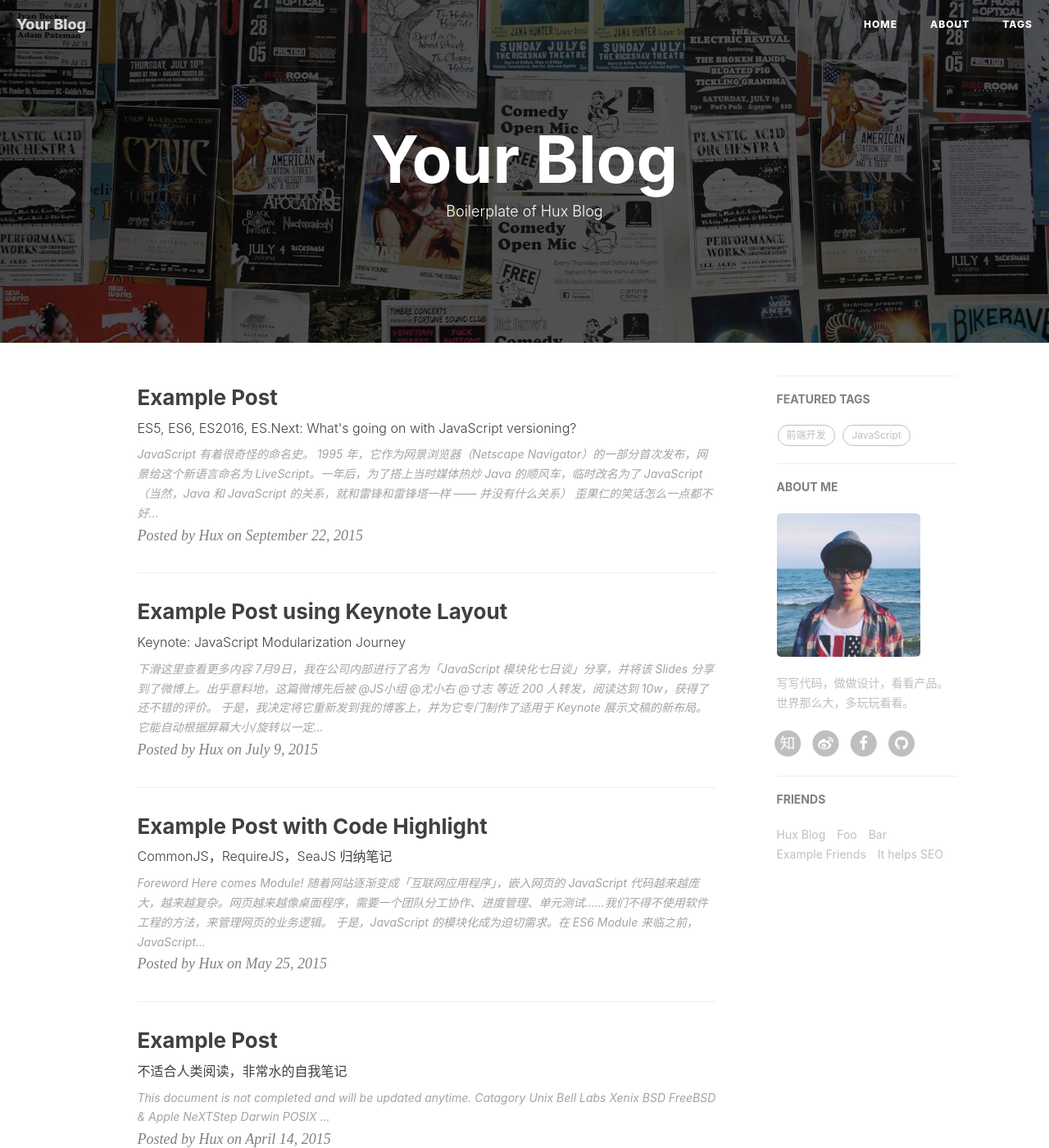
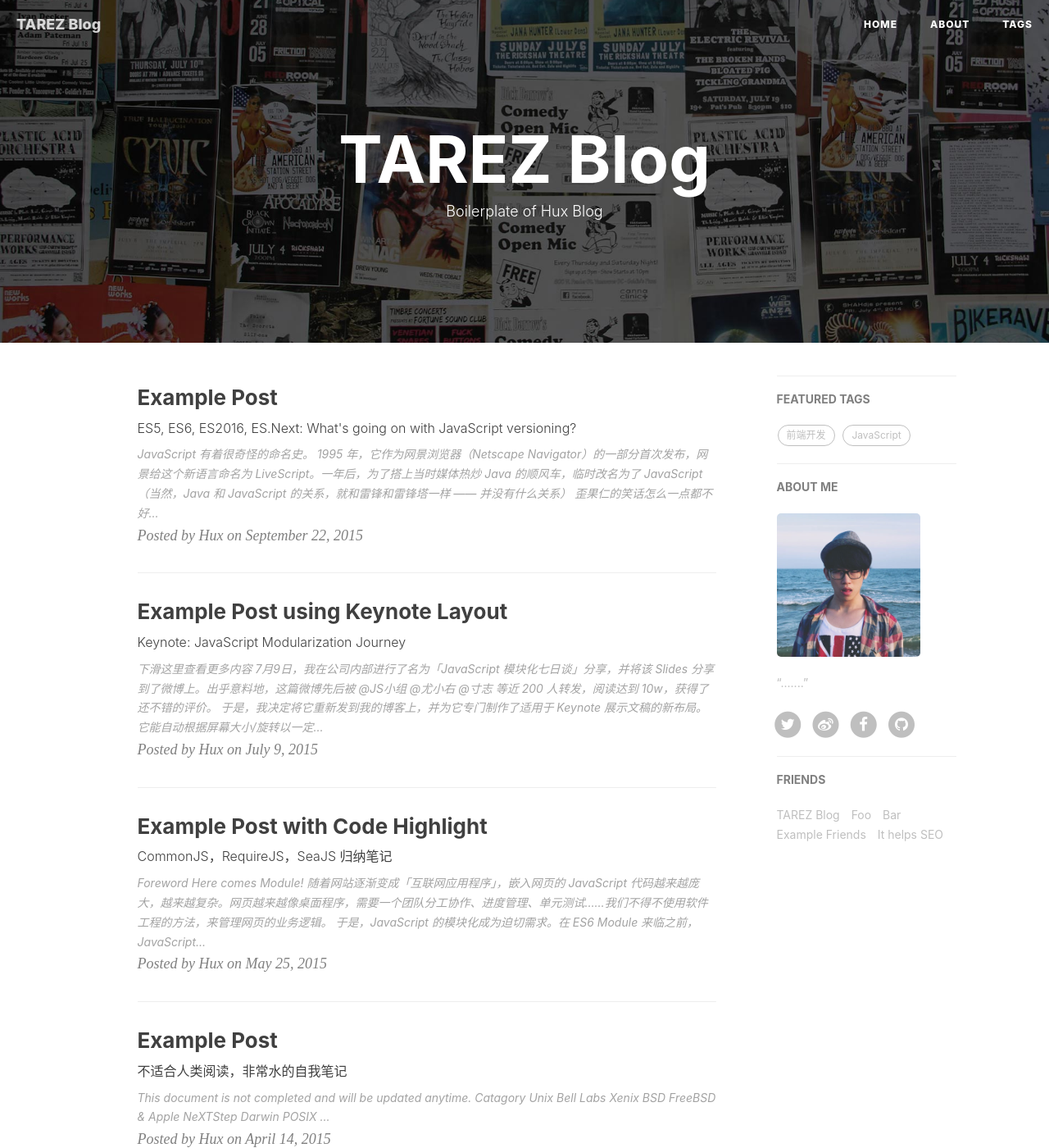
Before and after one commit to tareztest/tareztest.github.io, a Jekyll site: the page built from index.html, in a window 1280 px wide and 1400 px high. Shown: the whole window at 82% size. Built offline with Jekyll 4.4.1, drawn with Linux system fonts in a browser that asks for light colours; nearby versions of some CDN libraries; the list of posts is cut into pages by our own code; comment, search, counter and statistics services are not loaded; some of the changed text lies outside the part shown.

Commit message:
更新信息

```diff
--- a/_config.yml
+++ b/_config.yml
@@ -1,22 +1,22 @@
 # Site settings
-title: Your Blog
-SEOTitle: 你的博客 | Your Blog
+title: TAREZ Blog
+SEOTitle: TAREZ Blog
 header-img: img/home-bg.jpg
-email: huxpro@gmail.com
+email: tareztest@gmail.com
 description: ""
 keyword: ""
-url: "http://huangxuan.me"              # your host, for absolute URL
+url: "http://tarez.github.io"              # your host, for absolute URL
 baseurl: "/huxblog-boilerplate"         # for example, '/blog' if your blog hosted on 'host/blog'
 
 
 
 # SNS settings
 RSS: false
-weibo_username:     huxpro
-zhihu_username:     huxpro
-github_username:    huxpro
-#twitter_username:  huxpro
-facebook_username:  huxpro
+weibo_username:     tareztest
+#zhihu_username:     huxpro
+github_username:    tareztest
+twitter_username:  tareztest
+facebook_username:  tareztest
 
 
 
@@ -68,7 +68,7 @@
 
 # Sidebar settings
 sidebar: true                           # whether or not using Sidebar.
-sidebar-about-description: "写写代码，做做设计，看看产品。世界那么大，多玩玩看看。"
+sidebar-about-description: "“.......”"
 sidebar-avatar: /img/avatar-hux.jpg      # use absolute URL, seeing it's used in both `/` and `/about/`
 
 
@@ -82,8 +82,8 @@
 # Friends
 friends: [
     {
-        title: "Hux Blog",
-        href: "http://huangxuan.me"
+        title: "TAREZ Blog",
+        href: "http://tarez.github.io"
     },{
         title: "Foo",
         href: "#"
--- a/about.html
+++ b/about.html
@@ -27,6 +27,7 @@
 </div>
 
 <!-- English Version -->
+<!--
 <div class="en post-container">
     <blockquote>
         Designer or Engineer, things in between.
@@ -45,6 +46,7 @@
     </p>
 
 </div>
+ -->
 
 <!-- Handle Language Change -->
 <script type="text/javascript">
```
